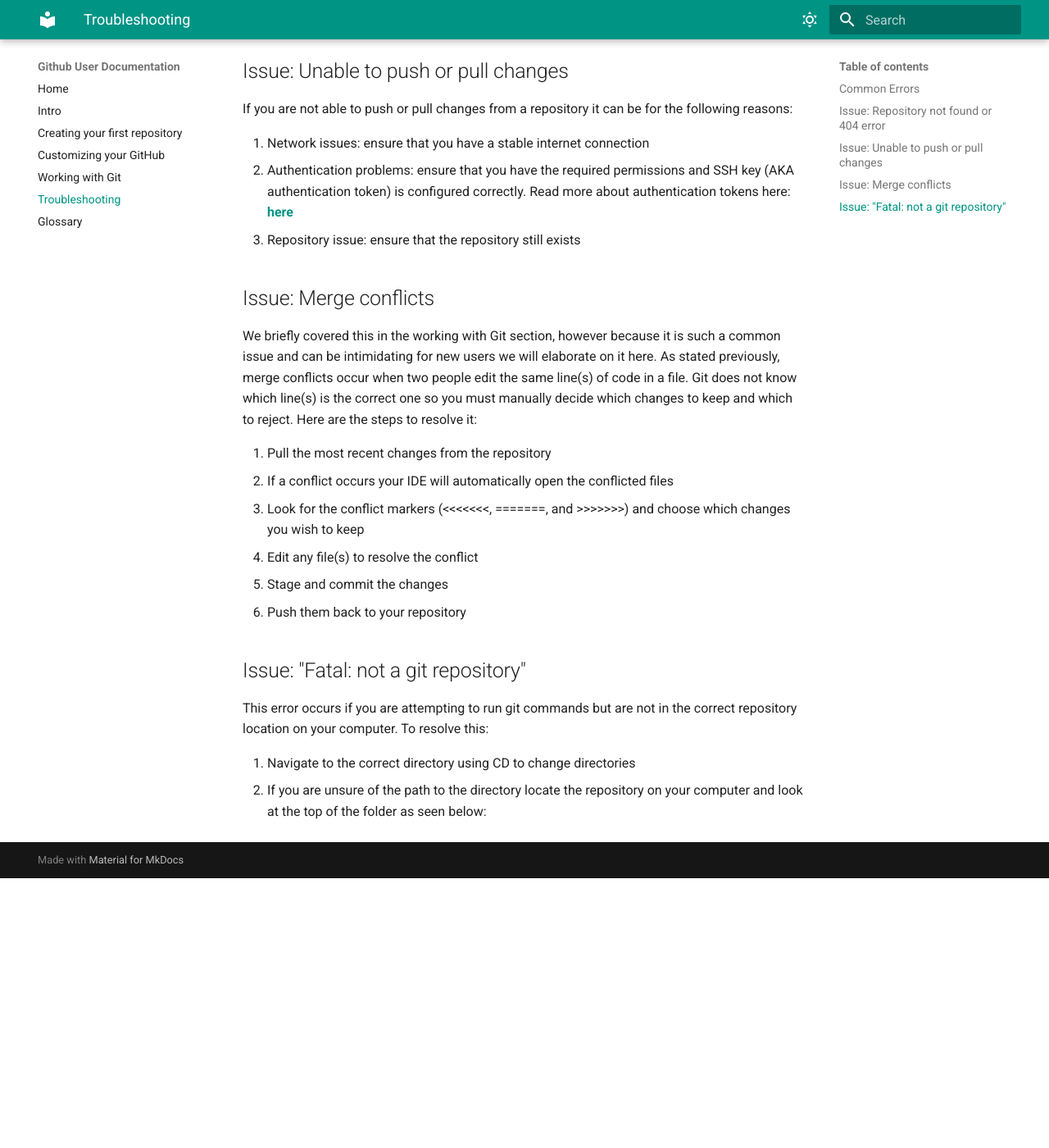
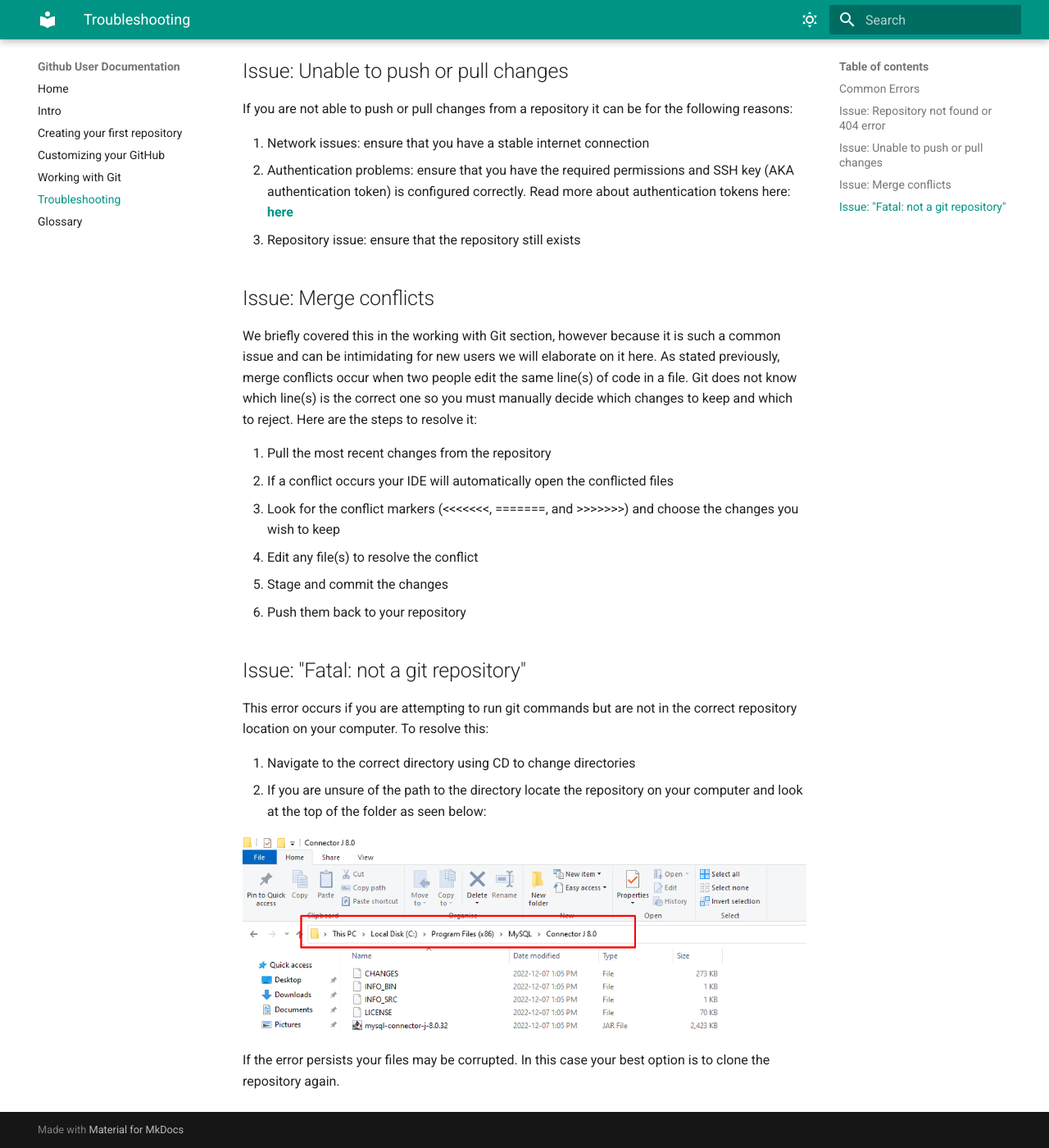
Before and after one commit to AnkitAhlwat/GitHub-User-Documentation, an MkDocs documentation site: the page built from docs/troubleshooting.md, in a window 1280 px wide and 1400 px high, scrolled down 571 px. Shown: the whole window at 82% size. Built offline with MkDocs 1.6.1 and Material for MkDocs 9.7.7, drawn with Linux system fonts in a browser that asks for light colours; before the commit the page ends 1642 px from its top, so only the background shows below that.

Commit message:
Finish trouble shooting

```diff
--- a/docs/troubleshooting.md
+++ b/docs/troubleshooting.md
@@ -27,7 +27,7 @@ We briefly covered this in the working with Git section, however because it is s
 
 1. Pull the most recent changes from the repository
 2. If a conflict occurs your IDE will automatically open the conflicted files
-3. Look for the conflict markers (<<<<<<<, =======, and >>>>>>>) and choose which changes you wish to keep
+3. Look for the conflict markers (<<<<<<<, =======, and >>>>>>>) and choose the changes you wish to keep
 4. Edit any file(s) to resolve the conflict
 5. Stage and commit the changes
 6. Push them back to your repository
@@ -38,3 +38,7 @@ This error occurs if you are attempting to run git commands but are not in the c
 
 1. Navigate to the correct directory using CD to change directories
 2. If you are unsure of the path to the directory locate the repository on your computer and look at the top of the folder as seen below:
+
+![Alt text](./images/path.png)
+
+If the error persists your files may be corrupted. In this case your best option is to clone the repository again.
```
Also changed, not shown: docs/images/path.png (added).
